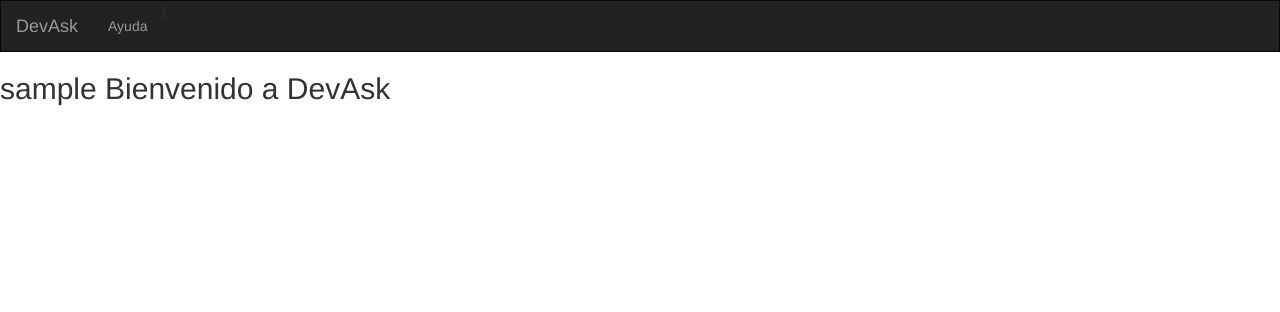
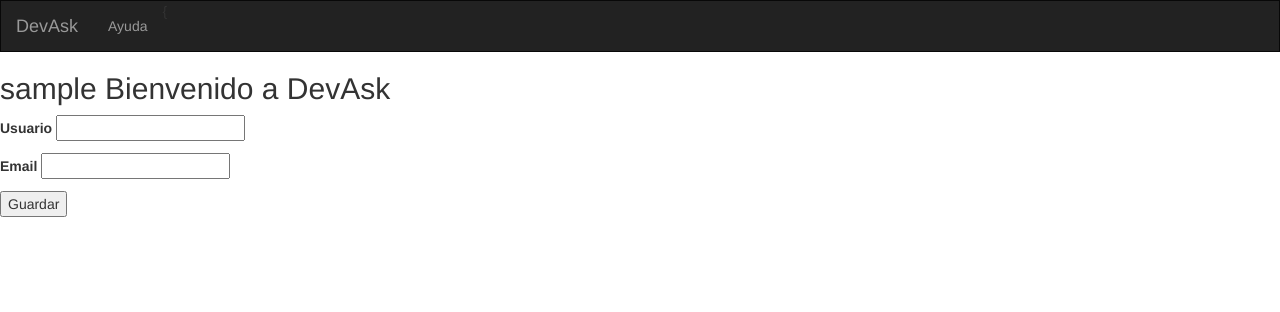
Before and after one commit to txopazo/CursoDjangoAvanzado, a Django app: page /extra-data/ in a window 1280 px wide. Shown: the top 312 px of the page. Run offline with Django 3.2, Linux system fonts and the light colour scheme; the visitor is signed in with stand-in values (Sample User, id 1); some libraries are stand-ins or nearby versions.

Commit message:
SocialAuth Avanzado

```diff
--- a/SistemaDiscusiones/apps/users/models.py
+++ b/SistemaDiscusiones/apps/users/models.py
@@ -29,6 +29,7 @@ class User(AbstractBaseUser,PermissionsMixin):
 	first_name = models.CharField(max_length=100)
 	last_name = models.CharField(max_length=100)
 	avatar = models.URLField()
+	status = models.BooleanField(default=False)
 
 	objects = UserManager()
 
--- a/SistemaDiscusiones/apps/users/urls.py
+++ b/SistemaDiscusiones/apps/users/urls.py
@@ -4,5 +4,5 @@ from .views import ExtraDataView
 
 urlpatterns = patterns('',
     url(r'^log-out/$' , 'apps.users.views.LogOut', name='logout'),
-    url(r'^extra-data/$' , ExtraDataView.as_view(), name='extra-data'),
+    url(r'^extra-data/$' , ExtraDataView.as_view(), name='extra_data'),
 )
--- a/SistemaDiscusiones/apps/users/views.py
+++ b/SistemaDiscusiones/apps/users/views.py
@@ -2,11 +2,29 @@ from django.shortcuts import render, redirect
 from django.contrib.auth import logout
 from django.views.generic import View
 
+from .forms import ExtraDataForm
+
 class ExtraDataView(View):
 
 	def get(self, request, *args, **kwargs):
-		return render(request, 'users/extra-data.html')
+		if request.user.status:
+			return redirect('/')
+		else:
+			return render(request, 'users/extra_data.html')
 
+	def post(self, request, *args, **kwargs):
+		form = ExtraDataForm(request.POST)
+		if form.is_valid():
+			request.user.username = request.POST['username']
+			request.user.email = request.POST['email']
+			redirect.status = True
+			request.user.save()
+			return redirect('/')
+		else:
+			error_username = form['username'].errors.as_text()
+			error_email = form['email'].errors.as_text()
+			ctx = {'error_username':error_username, 'error_email':error_email}
+			return render(request, 'users/extra_data.html', ctx)
 
 def LogOut(request):
 	logout(request)
--- a/SistemaDiscusiones/templates/home/index.html
+++ b/SistemaDiscusiones/templates/home/index.html
@@ -12,7 +12,7 @@
 			</li>
 
 			<li class="dropdown">
-				<a href="#" class="dropdown-toggle" data-toggle="dropdown">Jhonazsh <b class="caret"></b></a>
+				<a href="#" class="dropdown-toggle" data-toggle="dropdown">{{user.username}} <b class="caret"></b></a>
 
 				<ul class="dropdown-menu">
 					<li><a href="#">Perfil</a></li>
--- a/SistemaDiscusiones/templates/users/extra-data.html
+++ /dev/null
@@ -1,7 +0,0 @@
-{% extends 'base.html' %}
-
-{% block content %}
-
-	<h2>{{ user }} Bienvenido a DevAsk</h2>
-
-{% endblock %}
--- /dev/null
+++ b/SistemaDiscusiones/templates/users/extra_data.html
@@ -0,0 +1,20 @@
+{% extends 'base.html' %}
+
+{% block content %}
+
+	<h2>{{ user }} Bienvenido a DevAsk</h2>
+	<form method="POST">{% csrf_token %}
+		<p>
+			<label>Usuario</label>
+			<input type="text" name="username">
+			{{ error_username }}
+		</p>
+		<p>
+			<label>Email</label>
+			<input type="text" name="email">
+			{{ error_email }}
+		</p>
+		<input type="submit" value="Guardar">
+	</form>
+
+{% endblock %}
```
Also changed, not shown: SistemaDiscusiones/apps/users/forms.py (added, +8 -0 lines), SistemaDiscusiones/apps/users/migrations/0002_auto__add_field_user_status.py (added).
